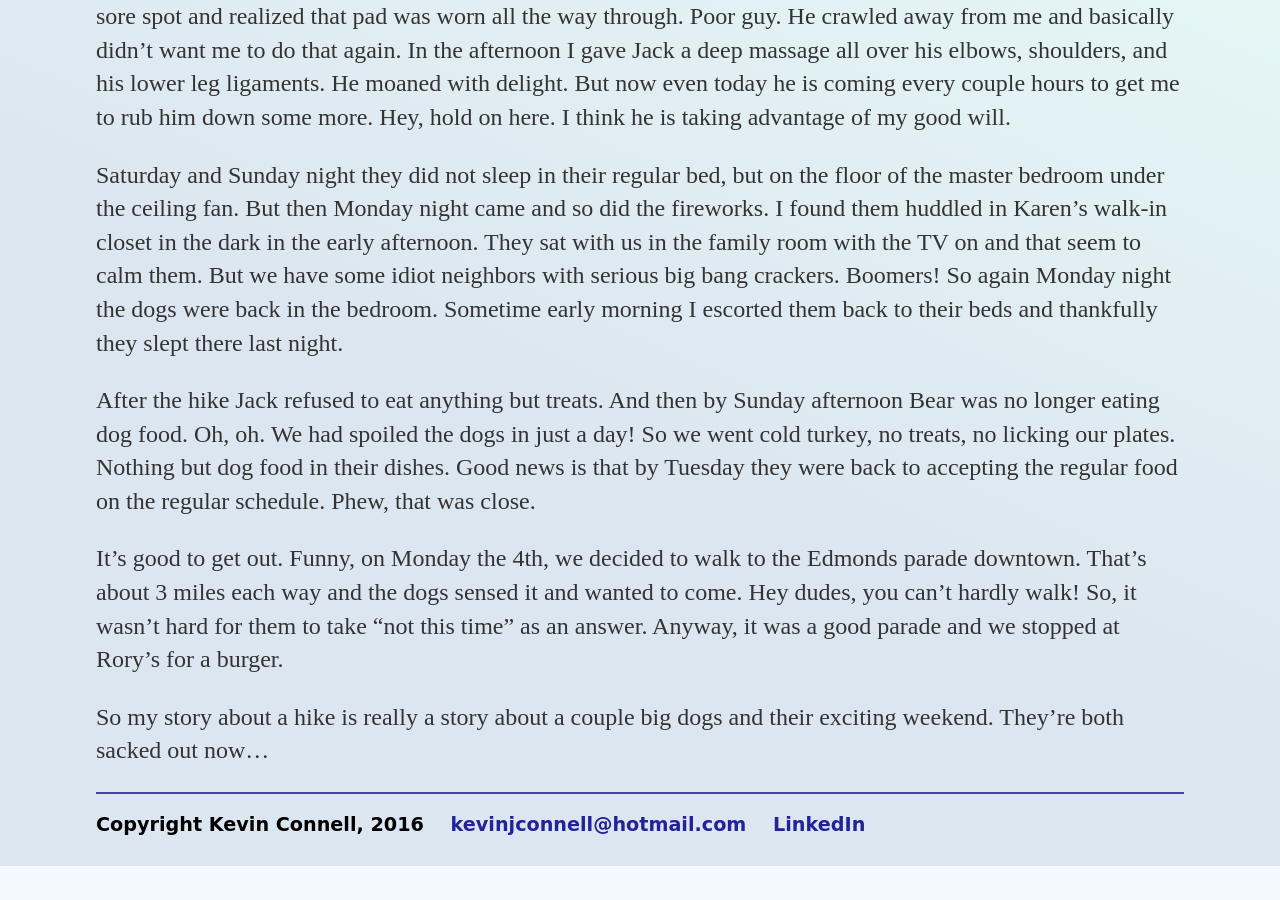
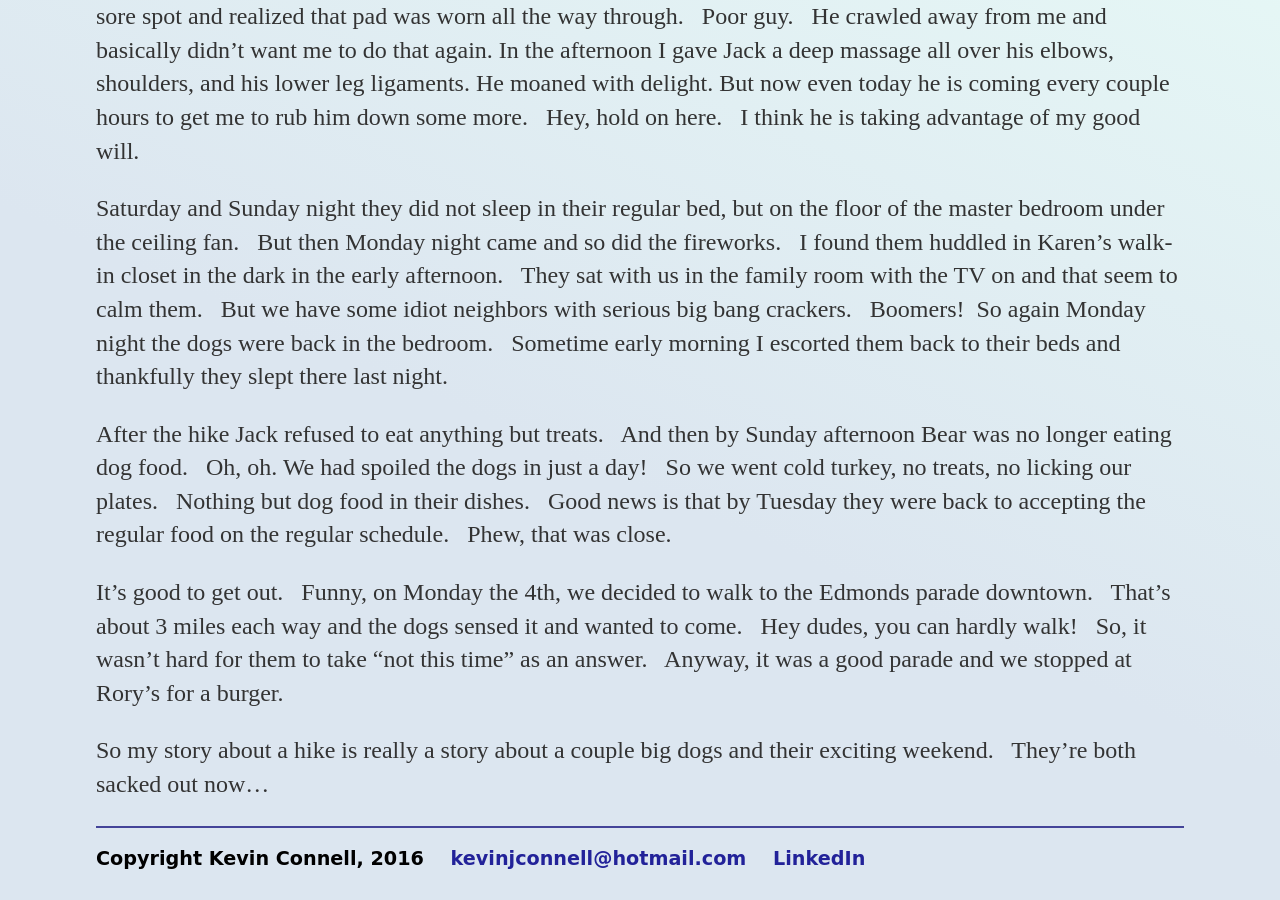
Before and after one commit to mo4dawg/mo4dawg.github.io, a Jekyll site: the page built from _posts/2016-07-06-dog-weekend.md, in a window 1280 px wide and 900 px high, scrolled down 2008 px. Built offline with Jekyll 4.4.1, drawn with Linux system fonts in a browser that asks for light colours; before the commit the page ends 2874 px from its top, so only the background shows below that; some of the changed lines change nothing that is shown.

Commit message:
Update 2016-07-06-dog-weekend.md

```diff
--- a/_posts/2016-07-06-dog-weekend.md
+++ b/_posts/2016-07-06-dog-weekend.md
@@ -6,26 +6,26 @@ tags:
 - living
 published: true
 ---
-I haven't posted for a while.  Basically nothing compelling has happened except for a few job hunt setbacks.  However I was introduced to Beckler Peak over the holiday.  This is a great hike off of Hwy 2.  You take Forest Service Road 6066 left 1.9 miles past the Skykomish Ranger Station.  The trail head is 6.5 miles up a gravel road that is pocked with deep potholes but you can steer around them.  The hike itself is just under 4 miles each way starting at an elevation above 2700 feet and climbs to about 5100 feet.
+I haven't posted for a while.  &nbsp; Basically nothing compelling has happened except for a few job hunt setbacks.  &nbsp; However I was introduced to Beckler Peak over the holiday.  &nbsp; This is a great hike off of Hwy 2.  &nbsp; You take Forest Service Road 6066 left 1.9 miles past the Skykomish Ranger Station.  &nbsp; The trail head is 6.5 miles up a gravel road that is pocked with deep potholes but you can steer around them.  The hike itself is just under 4 miles each way starting at an elevation above 2700 feet and climbs to about 5100 feet.
 
-We decided to do this Saturday, July 2.  Considering that's smack in the middle of the Independence Day holiday weekend I was pleasantly surprised to find the traffic good and the parking area only mostly full.  The weather was low sixties with broken clouds, perfect for a day hike.   We had the two big dogs, Jack and Bear, with us and they carried their own food and water.  In fact, they carried the human food too. :-)
+We decided to do this Saturday, July 2.  &nbsp; Considering that's smack in the middle of the Independence Day holiday weekend I was pleasantly surprised to find the traffic good and the parking area only mostly full.  &nbsp; The weather was low sixties with broken clouds, perfect for a day hike.  &nbsp;  We had the two big dogs, Jack and Bear, with us and they carried their own food and water.  &nbsp; In fact, they carried the human food too. :-)
 
 The hike has a decent ascent rate but since we are in pretty good running shape it wasn't difficult.  we made the summit in about 90 minutes.  So even though we left the house after 9:00, stopped at Starbucks, drove most of the way to Stevens Pass, and 6.5 miles up a dirt road, we were on the summit at noon.  That was pretty good.  The dogs did very well going up.  I was impressed that Jack, who has nicknames that includes "1 mile Jack" did so well.  But at the summit you could see the exhaustion.
 
-We took some great photos and fed the dogs some treats and water.  And then some water.  And more water.  Okay, they turned out to be pretty wasted.  They wouldn't touch the regular dog food and Jack wouldn't eat the treats, but Bear would.
+We took some great photos and fed the dogs some treats and water.  &nbsp; And then some water.  &nbsp; And more water.  &nbsp; Okay, they turned out to be pretty wasted.  &nbsp; They wouldn't touch the regular dog food and Jack wouldn't eat the treats, but Bear would.
 
 ![Mt index from Beckler Peak](https://cloud.githubusercontent.com/assets/19477681/16632783/ad94b4ae-437a-11e6-89e4-d53b5f89ccd5.JPG){:height="360x" width="480px"} *Mt Index from Beckler Peak*
 
-Coming down we were really flying around 14-15 minutes a mile.  But them with about a mile to go Jack sat down.  I mean he just sat down!  With some coaxing and water we got him down to a stream where both dogs took in some cold water.  Hopefully no giardia.   Then there was another stream and Jack was about to just plain sit in it.  After a couple more sit-downs where we let Jack rest we made it to where a stream has washed out the trail indicating we had less than half a mile to go.  But immediately after climbing out of the washout Jack sat down.  This time was different.  I tried pulling him but he literally fell on his side so that I dragged him a couple feet.  Hmm, this dog weighs over a hundred pounds.  I tried lifting him with his backpack handle and helping him walk, but no he just crumpled down.  What to do?  I was contemplating lifting him up and putting him on my shoulders.  About that time a group we had recently passed came by with their little dog named Scout.  I think that did not sit well with the dogs.  Eventually Karen came up with idea to give them some cheese and that did the trick.  Jack had just enough energy to pick himself up and continue.
+Coming down we were really flying around 14-15 minutes a mile.  &nbsp; But them with about a mile to go Jack sat down.  &nbsp; I mean he just sat down!  &nbsp; With some coaxing and water we got him down to a stream where both dogs took in some cold water.   &nbsp;Hopefully no giardia. &nbsp; Then there was another stream and Jack was about to just plain sit in it.  &nbsp; After a couple more sit-downs where we let Jack rest we made it to where a stream has washed out the trail indicating we had less than half a mile to go.  But immediately after climbing out of the washout Jack sat down.  This time was different.  &nbsp; I tried pulling him but he literally fell on his side so that I dragged him a couple feet.  Hmm, this dog weighs over a hundred pounds.  &nbsp; I tried lifting him with his backpack handle and helping him walk, but no he just crumpled down.  &nbsp; What to do?  &nbsp; I was contemplating lifting him up and putting him on my shoulders.  &nbsp; About that time a group we had recently passed came by with their little dog named Scout.  I think that did not sit well with the dogs.  &nbsp; Eventually Karen came up with idea to give them some cheese and that did the trick.  Jack had just enough energy to pick himself up and continue.
 
-When we reached the car both dogs fell onto the carpet in a heap.  We kept giving them water and had the air on.  Traffic was good for the drive back.  Since it was only Saturday the usual bad traffic through Gold Bar and Sultan was not to be found.   When we got home I expected the dogs to be ravenous but they weren't.  In fact Jack didn't care to eat.  Karen had some doggie meds from a previous post trail experience so she wrapped them in cheese and they decided that was worthy of the effort to eat.  But these meds are really just herbal solutions, no good non steroidal analgesics because dogs can't have them.  So they were both sore, looking like they were 15 rather than 5.
+When we reached the car both dogs fell onto the carpet in a heap.  &nbsp; We kept giving them water and had the air on.  &nbsp; Traffic was good for the drive back.  Since it was only Saturday the usual bad traffic through Gold Bar and Sultan was not to be found.  &nbsp;  When we got home I expected the dogs to be ravenous but they weren't.  &nbsp; In fact Jack didn't care to eat.  Karen had some doggie meds from a previous post trail experience so she wrapped them in cheese and they decided that was worthy of the effort to eat.  &nbsp; But these meds are really just herbal solutions, no good non steroidal analgesics because dogs can't have them.  &nbsp; So they were both sore, looking like they were 15 rather than 5.
 
-Sunday morning I noticed Bear incessantly licking his pad of his foot.  When I looked to inspect I touched a real sore spot and realized that pad was worn all the way through.  Poor guy.  He crawled away from me and basically didn't want me to do that again.  In the afternoon I gave Jack a deep massage all over his elbows, shoulders, and his lower leg ligaments.  He moaned with delight.  But now even today he is coming every couple hours to get me to rub him down some more.  Hey, hold on here.  I think he is taking advantage of my good will.
+Sunday morning I noticed Bear incessantly licking his pad of his foot.  When I looked to inspect I touched a real sore spot and realized that pad was worn all the way through.  &nbsp; Poor guy.  &nbsp; He crawled away from me and basically didn't want me to do that again.  In the afternoon I gave Jack a deep massage all over his elbows, shoulders, and his lower leg ligaments.  He moaned with delight.  But now even today he is coming every couple hours to get me to rub him down some more.  &nbsp; Hey, hold on here.  &nbsp; I think he is taking advantage of my good will.
 
-Saturday and Sunday night they did not sleep in their regular bed, but on the floor of the master bedroom under the ceiling fan.  But then Monday night came and so did the fireworks.  I found them huddled in Karen's walk-in closet in the dark in the early afternoon.  They sat with us in the family room with the TV on and that seem to calm them.  But we have some idiot neighbors with serious big bang crackers.  Boomers!  So again Monday night the dogs were back in the bedroom.  Sometime early morning I escorted them back to their beds and thankfully they slept there last night.
+Saturday and Sunday night they did not sleep in their regular bed, but on the floor of the master bedroom under the ceiling fan.  &nbsp; But then Monday night came and so did the fireworks.  &nbsp; I found them huddled in Karen's walk-in closet in the dark in the early afternoon.  &nbsp; They sat with us in the family room with the TV on and that seem to calm them.  &nbsp; But we have some idiot neighbors with serious big bang crackers.  &nbsp; Boomers!   &nbsp;So again Monday night the dogs were back in the bedroom.  &nbsp; Sometime early morning I escorted them back to their beds and thankfully they slept there last night.
 
-After the hike Jack refused to eat anything but treats.  And then by Sunday afternoon Bear was no longer eating dog food.  Oh, oh.  We had spoiled the dogs in just a day!  So we went cold turkey, no treats, no licking our plates.  Nothing but dog food in their dishes.  Good news is that by Tuesday they were back to accepting the regular food on the regular schedule.  Phew, that was close.
+After the hike Jack refused to eat anything but treats.  &nbsp; And then by Sunday afternoon Bear was no longer eating dog food.  &nbsp; Oh, oh.  We had spoiled the dogs in just a day!  &nbsp; So we went cold turkey, no treats, no licking our plates.  &nbsp; Nothing but dog food in their dishes.  &nbsp; Good news is that by Tuesday they were back to accepting the regular food on the regular schedule.  &nbsp; Phew, that was close.
 
-It's good to get out.  Funny, on Monday the 4th, we decided to walk to the Edmonds parade downtown.  That's about 3 miles each way and the dogs sensed it and wanted to come.  Hey dudes, you can't hardly walk!  So, it wasn't hard for them to take "not this time" as an answer.  Anyway, it was a good parade and we stopped at Rory's for a burger.
+It's good to get out.  &nbsp; Funny, on Monday the 4th, we decided to walk to the Edmonds parade downtown.  &nbsp; That's about 3 miles each way and the dogs sensed it and wanted to come.  &nbsp; Hey dudes, you can hardly walk!  &nbsp; So, it wasn't hard for them to take "not this time" as an answer.  &nbsp; Anyway, it was a good parade and we stopped at Rory's for a burger.
 
-So my story about a hike is really a story about a couple big dogs and their exciting weekend.  They're both sacked out now...
+So my story about a hike is really a story about a couple big dogs and their exciting weekend.  &nbsp; They're both sacked out now...
```
